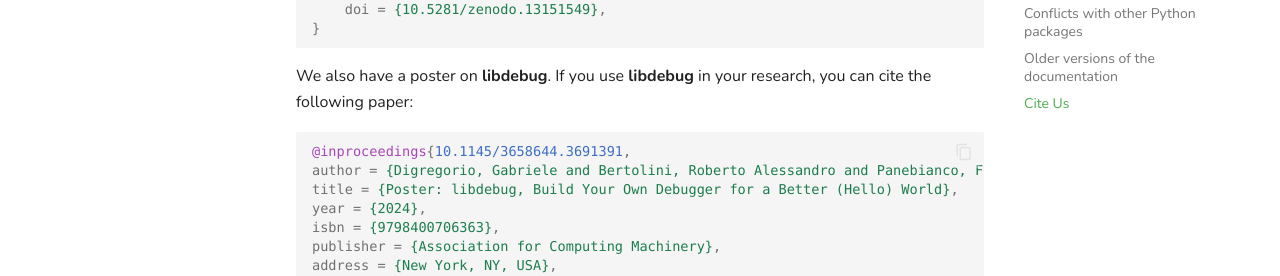
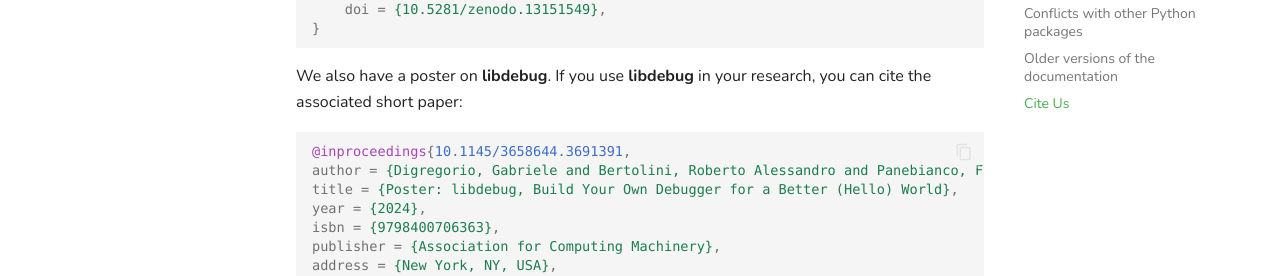
Before and after one commit to libdebug/libdebug, an MkDocs documentation site: the page built from docs/index.md, in a window 1280 px wide and 900 px high, scrolled down 2761 px. Shown: the part 276-552 px from the top of the window. Built offline with MkDocs 1.6.1 and Material for MkDocs 9.7.7, drawn with Linux system fonts in a browser that asks for light colours; some web fonts are replaced; comment, search, counter and statistics services are not loaded; the version menu is left out.

Commit message:
docs: propagation of changes

````diff
--- a/docs/index.md
+++ b/docs/index.md
@@ -121,7 +121,7 @@ Need to cite **libdebug** as software used in your work? This is the way to cite
 }
 ```
 
-We also have a poster on **libdebug**. If you use **libdebug** in your research, you can cite the following paper:
+We also have a poster on **libdebug**. If you use **libdebug** in your research, you can cite the associated short paper:
 
 ```bibtex
 @inproceedings{10.1145/3658644.3691391,
````
